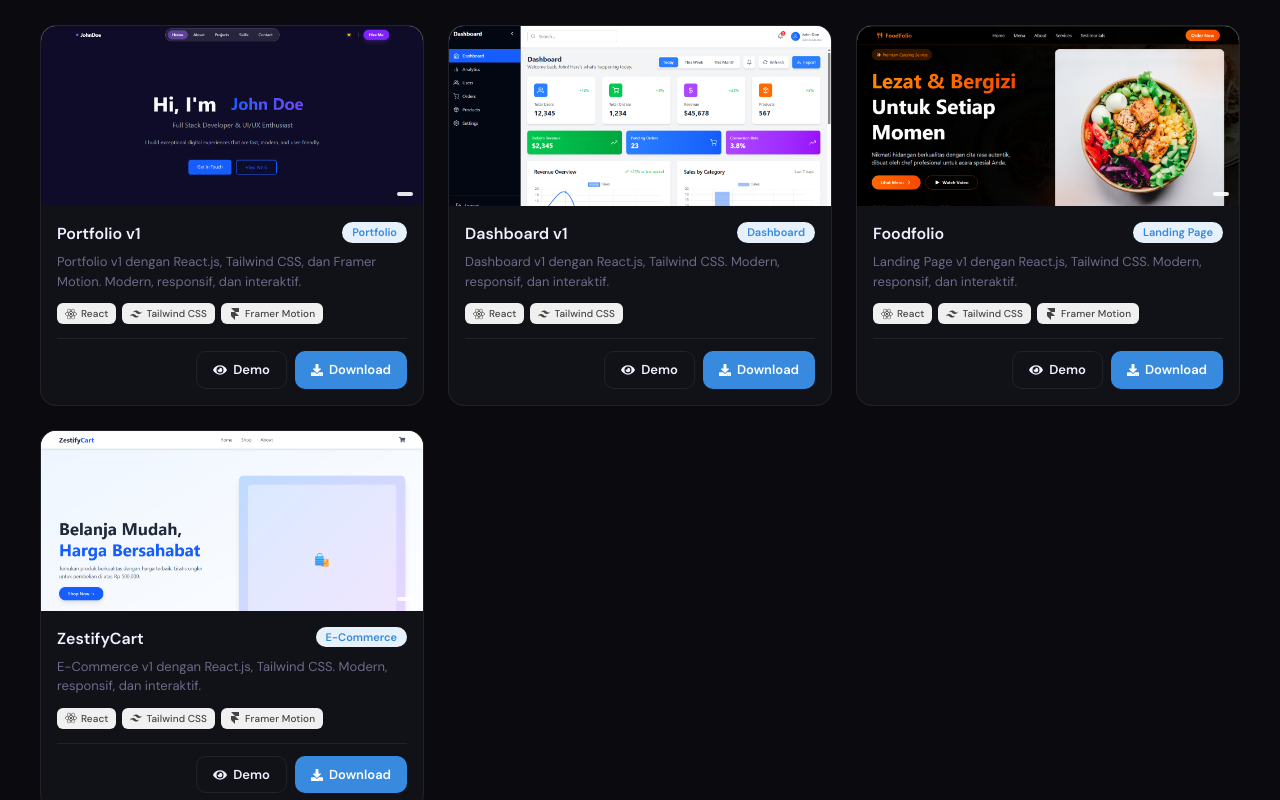
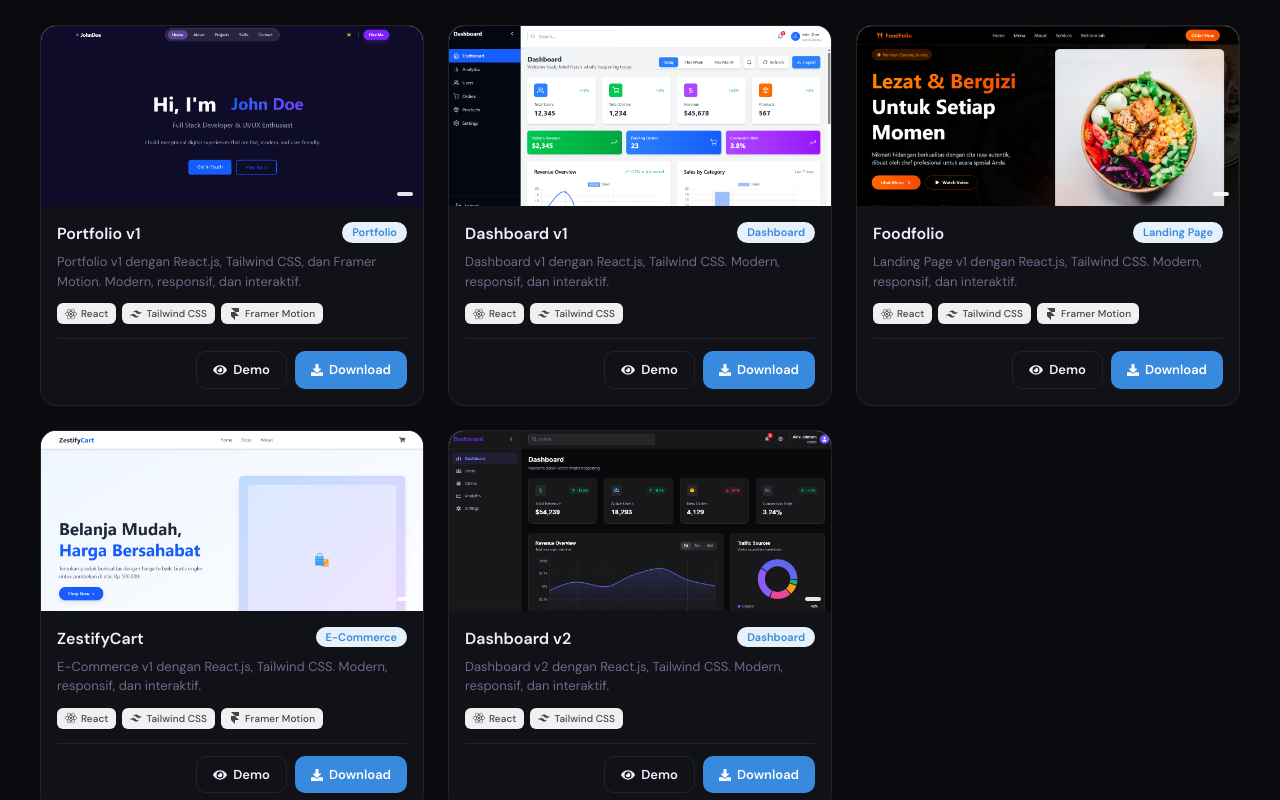
Before and after one commit to amirsr43/react-aja, a React (Vite) app: page / in a window 1280 px wide. Shown: the part 2000-2800 px from the top of the page. Built offline with nearby package versions, Linux system fonts and the light colour scheme.

Commit message:
update/dashboard

```diff
--- a/src/components/StatsSection.jsx
+++ b/src/components/StatsSection.jsx
@@ -4,7 +4,7 @@ import { motion } from "framer-motion";
 import { FaCubes, FaGift, FaCode, FaBolt } from "react-icons/fa";
 
 const stats = [
-  { value: 4,   suffix: "+",    label: "Templates",   icon: FaCubes, color: "#7c3aed" },
+  { value: 5,   suffix: "+",    label: "Templates",   icon: FaCubes, color: "#7c3aed" },
   { value: 100, suffix: "%",    label: "Gratis",      icon: FaGift,  color: "#0ea5e9" },
   { value: 3,   suffix: "",     label: "Tech Stacks", icon: FaCode,  color: "#10b981" },
   { value: 1,   suffix: " mnt", label: "Setup Time",  icon: FaBolt,  color: "#f59e0b" },
--- a/src/components/TemplatesSection.jsx
+++ b/src/components/TemplatesSection.jsx
@@ -30,6 +30,7 @@ import {
 import { SiTailwindcss, SiFramer, SiTypescript, SiNextdotjs, SiVuedotjs, SiFirebase, SiMongodb, SiExpress, SiPostgresql, SiGraphql } from "react-icons/si";
 import portfolioV1Img from "../assets/portfolio_v1.png";
 import dashboardV1Img from "../assets/dashboard_v1.png";
+import dashboardV2Img from "../assets/dashboard_v2.png";
 import landingPageV1Img from "../assets/landingpage_v1.png";
 import EcommerceV1Img from "../assets/ecommerce_v1.png";
 
@@ -77,7 +78,7 @@ const templates = [
     // version: "v2.1.0",
   },
   {
-    id: 3,
+    id: 4,
     name: "ZestifyCart",
     category: "E-Commerce",
     color: "#E6F1FB",
@@ -87,6 +88,20 @@ const templates = [
     downloadUrl: "https://github.com/amirsr43/ecommerce-v1/archive/refs/heads/main.zip",
     demoUrl: "https://zestifycart.netlify.app/",
     techStack: ["React", "Tailwind CSS", "Framer Motion"],
+    // size: "2.4 MB",
+    // version: "v2.1.0",
+  },
+  {
+    id: 5,
+    name: "Dashboard v2",
+    category: "Dashboard",
+    color: "#E6F1FB",
+    accent: "#378ADD",
+    image: dashboardV2Img,
+    description: "Dashboard v2 dengan React.js, Tailwind CSS. Modern, responsif, dan interaktif.",
+    downloadUrl: "https://github.com/amirsr43/dashboard_v2/archive/refs/heads/main.zip",
+    demoUrl: "https://dashbv2.netlify.app/",
+    techStack: ["React", "Tailwind CSS"],
     // size: "2.4 MB",
     // version: "v2.1.0",
   },
```
Also changed, not shown: src/assets/dashboard_v2.png (added).
